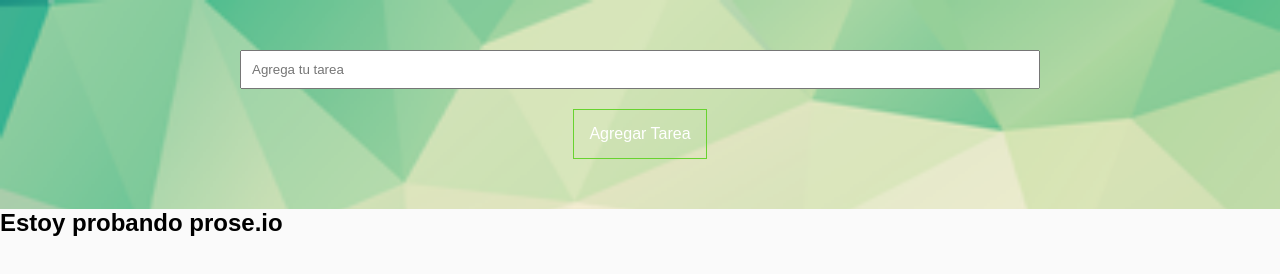
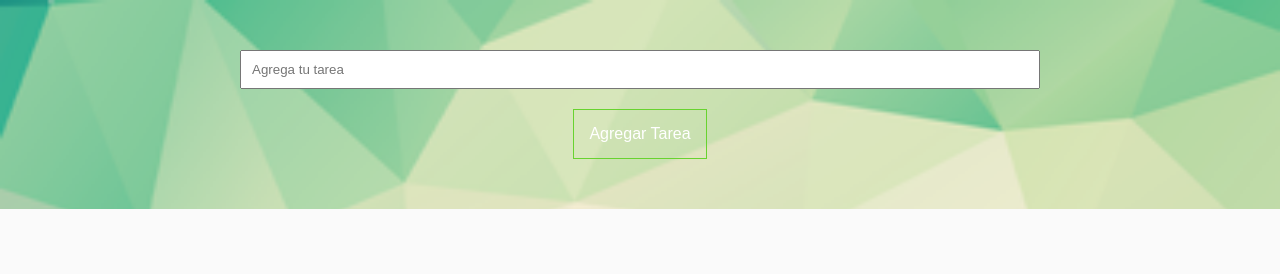
Before and after one commit to patijimenez/TODOAPP, a plain HTML site: page index.html in a window 1280 px wide. Drawn offline with Linux system fonts and the light colour scheme.

Commit message:
Eliiminando h2

```diff
--- a/index.html
+++ b/index.html
@@ -14,7 +14,6 @@
 			</form>
 		</div>
 	</div>
-  <h2> Estoy probando prose.io</h2>
 	<div class="tareas">
 		<div class="wrap">
 			<ul class="lista" id="lista">
```
